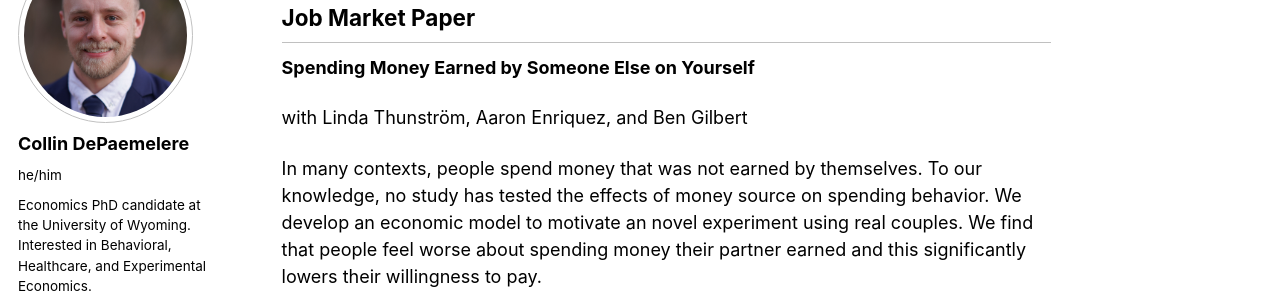
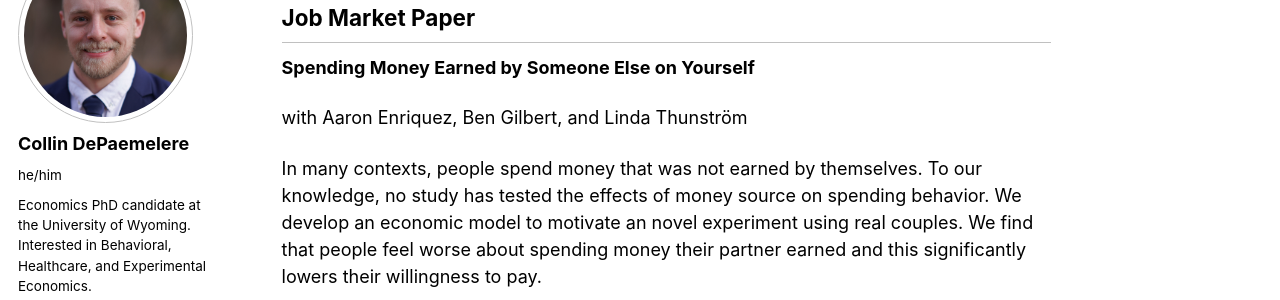
Before and after one commit to CollinDeP/collindep.github.io, a Jekyll site: the page built from _pages/about.md, in a window 1280 px wide and 900 px high, scrolled down 328 px. Shown: the part 153-453 px from the top of the window. Built offline with Jekyll 4.4.1, drawn with Linux system fonts in a browser that asks for light colours; some web fonts are replaced; a script bundle is joined from its source files by our own code; library files that are not in the unit come from our copies.

```diff
--- a/_pages/about.md
+++ b/_pages/about.md
@@ -19,7 +19,7 @@ My contact information is mail\[@]collindep\[dot]com
 
 **Spending Money Earned by Someone Else on Yourself**
 
-with Linda Thunström, Aaron Enriquez, and Ben Gilbert
+with Aaron Enriquez, Ben Gilbert, and Linda Thunström
 
 In many contexts, people spend money that was not earned by themselves. To our knowledge, no study has tested the effects of money source on spending behavior. We develop an economic model to motivate an novel experiment using real couples. We find that people feel worse about spending money their partner earned and this significantly lowers their willingness to pay.
 
@@ -32,7 +32,7 @@ In many contexts, people spend money that was not earned by themselves. To our k
     <strong>Can Advice Shift Social Norms? Evidence from Moral Decision-Making</strong>
   </summary>
   <p>
-    with Linda Thunström and Johanna Möllerström
+    with Johanna Möllerström and Linda Thunström
   </p>
   <p>
     People give each other advice for social dilemmas frequently, and many are asking large language models for guidance. We do not know how receiving advice impacts the normative appropriateness of a given decision. We conduct an online survey experiment testing if the content (selfish or fair) and/or the source (human or AI) affect perceived appropriateness in a standard dictator game. We have finished data collection
@@ -58,7 +58,7 @@ In many contexts, people spend money that was not earned by themselves. To our k
     <strong>Social Norms and Risky Driving Behavior</strong>
   </summary>
   <p>
-    with Linda Thunström, Klaas van't Veld, and Sayanpaul Deep
+    with Sayanpaul Deep, Linda Thunström, and Klaas van't Veld
   </p>
   <p>
     We conduct a survey experiment to test if driving behavior of demographic groups is influenced by the social norm of how appropriate speeding and drinking and driving are.
```
